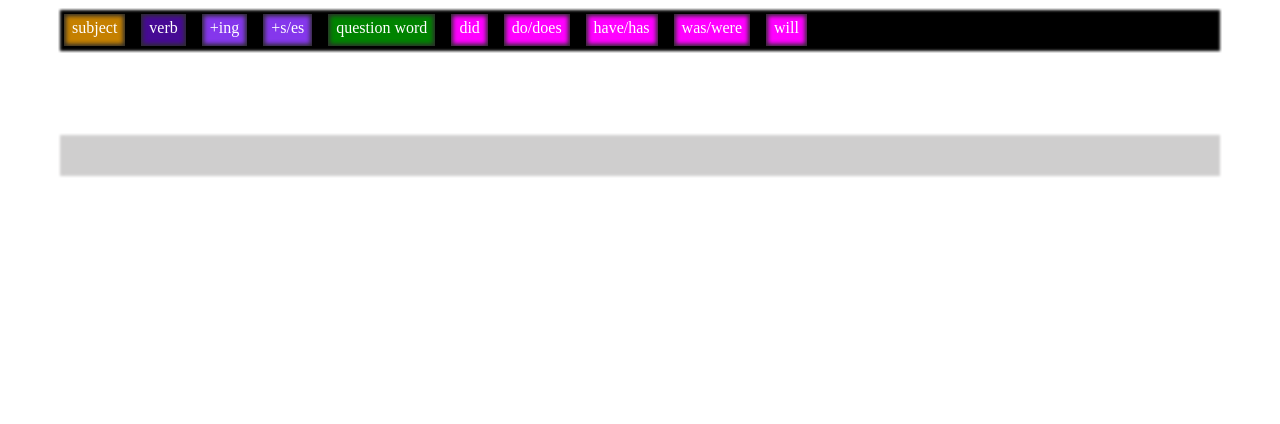
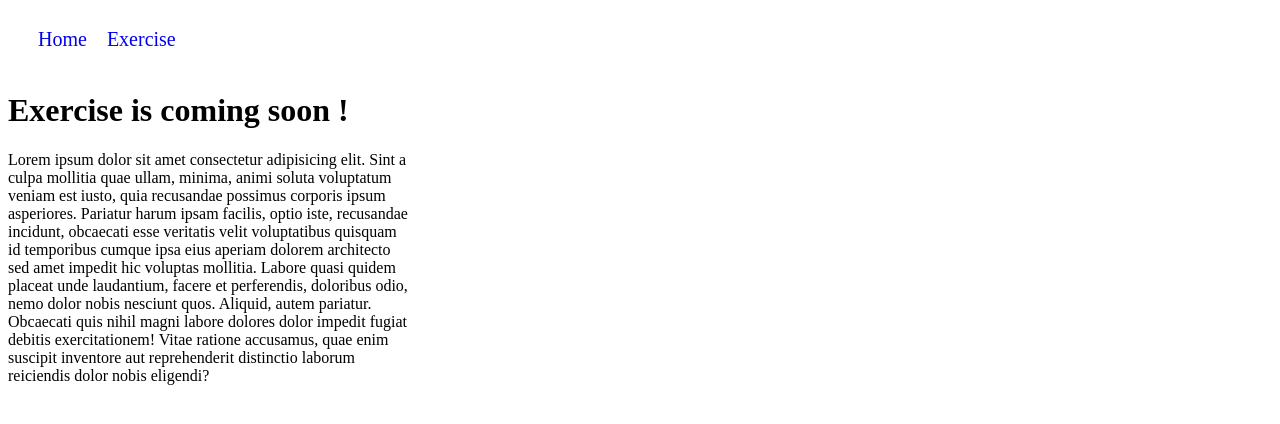
Before and after one commit to bmartin97/quick-grammar, a React (Vite) app: page / in a window 1280 px wide. Shown: the top 424 px of the page. Built offline with nearby package versions, Linux system fonts and the light colour scheme.

Commit message:
added default routing system

```diff
--- a/package.json
+++ b/package.json
@@ -15,7 +15,8 @@
   "dependencies": {
     "prop-types": "^15.8.1",
     "react": "^18.2.0",
-    "react-dom": "^18.2.0"
+    "react-dom": "^18.2.0",
+    "react-router-dom": "^6.16.0"
   },
   "devDependencies": {
     "@types/react": "^18.2.15",
--- a/src/main.jsx
+++ b/src/main.jsx
@@ -1,9 +1,9 @@
 import React from 'react';
 import ReactDOM from 'react-dom/client';
-import Home from './pages/Home';
+import App from './pages/App';
 
 ReactDOM.createRoot(document.getElementById('root')).render(
   <React.StrictMode>
-    <Home />
+    <App />
   </React.StrictMode>
 );
--- /dev/null
+++ b/src/pages/App.jsx
@@ -0,0 +1,28 @@
+import Home from './Home';
+import Exercise from './Exercise';
+
+import { BrowserRouter, Routes, Route, NavLink } from 'react-router-dom';
+
+const App = () => {
+  return (
+    <>
+      <BrowserRouter>
+        <header>
+          <nav>
+            <NavLink to='/'>Home</NavLink>
+            <NavLink to='Exercise'>Exercise</NavLink>
+          </nav>
+        </header>
+
+        <main>
+          <Routes>
+            <Route index element={<Home />} />
+            <Route path='Exercise' element={<Exercise />} />
+          </Routes>
+        </main>
+      </BrowserRouter>
+    </>
+  );
+};
+
+export default App;
--- /dev/null
+++ b/src/pages/Exercise.jsx
@@ -0,0 +1,118 @@
+import { useState } from 'react';
+import DraggableItem from '../components/DraggableItem';
+import DropArea from '../components/DropArea';
+import styles from './Exercise.module.scss';
+
+function Exercise() {
+  const [sources, setSources] = useState([
+    {
+      id: 'G-0',
+      text: 'subject',
+      bgColor: 'textOrange'
+    },
+    {
+      id: 'G-1',
+      text: 'verb',
+      bgColor: 'textPurple'
+    },
+    {
+      id: 'G-2',
+      text: '+ing',
+      bgColor: 'textPurpleLight'
+    },
+    {
+      id: 'G-3',
+      text: '+s/es',
+      bgColor: 'textPurpleLight'
+    },
+    {
+      id: 'G-4',
+      text: 'question word',
+      bgColor: 'textGreen'
+    },
+    {
+      id: 'G-5',
+      text: 'did',
+      bgColor: 'textMagenta'
+    },
+    {
+      id: 'G-6',
+      text: 'do/does',
+      bgColor: 'textMagenta'
+    },
+    {
+      id: 'G-7',
+      text: 'have/has',
+      bgColor: 'textMagenta'
+    },
+    {
+      id: 'G-8',
+      text: 'was/were',
+      bgColor: 'textMagenta'
+    },
+    {
+      id: 'G-9',
+      text: 'will',
+      bgColor: 'textMagenta'
+    }
+  ]);
+
+  const [destinations, setDestinations] = useState([]);
+  const [draggedItem, setDraggedItem] = useState();
+
+  const onDrag = (event, draggedI) => {
+    event.preventDefault();
+    setDraggedItem(draggedI);
+  };
+
+  const onDrop = (event, isSource) => {
+    const destinationsWithoutDraggedItem = destinations.filter(
+      (destionation) => {
+        return destionation.id !== draggedItem.id;
+      }
+    );
+    const sourcesWithoutDraggedItem = sources.filter((source) => {
+      return source.id !== draggedItem.id;
+    });
+
+    if (isSource) {
+      setSources([...sourcesWithoutDraggedItem, draggedItem]);
+      setDestinations([...destinationsWithoutDraggedItem]);
+    }
+
+    if (!isSource) {
+      setSources([...sourcesWithoutDraggedItem]);
+      setDestinations([...destinationsWithoutDraggedItem, draggedItem]);
+    }
+  };
+
+  return (
+    <>
+      <div className={styles.exercise}>
+        <DropArea color={'source'} onDrop={(event) => onDrop(event, true)}>
+          {sources.map((source, index) => (
+            <DraggableItem
+              key={index}
+              text={source.text}
+              color={source.bgColor}
+              onDrag={(event) => onDrag(event, source)}></DraggableItem>
+          ))}
+        </DropArea>
+
+        <DropArea
+          color={`destination`}
+          onDrop={(event) => onDrop(event, false)}>
+          {destinations.map((destination, index) => (
+            <DraggableItem
+              key={index}
+              text={destination.text}
+              color={destination.bgColor}
+              onDrag={(event) => onDrag(event, destination)}></DraggableItem>
+          ))}
+        </DropArea>
+      </div>
+    </>
+  );
+}
+
+export default Exercise;
--- /dev/null
+++ b/src/pages/Exercise.module.scss
@@ -0,0 +1,17 @@
+.exercise {
+  width: 100%;
+  display: flex;
+  align-items: center;
+  flex-direction: column;
+  gap: 5rem;
+}
+
+nav {
+  padding: 20px;
+  font-size: 20px;
+
+  a {
+    padding: 10px;
+    text-decoration: none;
+  }
+}
--- a/src/pages/Home.jsx
+++ b/src/pages/Home.jsx
@@ -1,114 +1,22 @@
-import { useState } from 'react';
-import DraggableItem from '../components/DraggableItem';
-import DropArea from '../components/DropArea';
-import styles from './Home.module.scss';
-
-function Home() {
-  const [sources, setSources] = useState([
-    {
-      id: 'G-0',
-      text: 'subject',
-      bgColor: 'textOrange'
-    },
-    {
-      id: 'G-1',
-      text: 'verb',
-      bgColor: 'textPurple'
-    },
-    {
-      id: 'G-2',
-      text: '+ing',
-      bgColor: 'textPurpleLight'
-    },
-    {
-      id: 'G-3',
-      text: '+s/es',
-      bgColor: 'textPurpleLight'
-    },
-    {
-      id: 'G-4',
-      text: 'question word',
-      bgColor: 'textGreen'
-    },
-    {
-      id: 'G-5',
-      text: 'did',
-      bgColor: 'textMagenta'
-    },
-    {
-      id: 'G-6',
-      text: 'do/does',
-      bgColor: 'textMagenta'
-    },
-    {
-      id: 'G-7',
-      text: 'have/has',
-      bgColor: 'textMagenta'
-    },
-    {
-      id: 'G-8',
-      text: 'was/were',
-      bgColor: 'textMagenta'
-    },
-    {
-      id: 'G-9',
-      text: 'will',
-      bgColor: 'textMagenta'
-    }
-  ]);
-
-  const [destinations, setDestinations] = useState([]);
-  const [draggedItem, setDraggedItem] = useState();
-
-  const onDrag = (event, draggedI) => {
-    event.preventDefault();
-    setDraggedItem(draggedI);
-  };
-
-  const onDrop = (event, isSource) => {
-    const destinationsWithoutDraggedItem = destinations.filter(
-      (destionation) => {
-        return destionation.id !== draggedItem.id;
-      }
-    );
-    const sourcesWithoutDraggedItem = sources.filter((source) => {
-      return source.id !== draggedItem.id;
-    });
-
-    if (isSource) {
-      setSources([...sourcesWithoutDraggedItem, draggedItem]);
-      setDestinations([...destinationsWithoutDraggedItem]);
-    }
-
-    if (!isSource) {
-      setSources([...sourcesWithoutDraggedItem]);
-      setDestinations([...destinationsWithoutDraggedItem, draggedItem]);
-    }
-  };
-
+const Home = () => {
   return (
-    <div className={styles.home}>
-      <DropArea color={'source'} onDrop={(event) => onDrop(event, true)}>
-        {sources.map((source, index) => (
-          <DraggableItem
-            key={index}
-            text={source.text}
-            color={source.bgColor}
-            onDrag={(event) => onDrag(event, source)}></DraggableItem>
-        ))}
-      </DropArea>
-
-      <DropArea color={`destination`} onDrop={(event) => onDrop(event, false)}>
-        {destinations.map((destination, index) => (
-          <DraggableItem
-            key={index}
-            text={destination.text}
-            color={destination.bgColor}
-            onDrag={(event) => onDrag(event, destination)}></DraggableItem>
-        ))}
-      </DropArea>
-    </div>
+    <>
+      <h1>Exercise is coming soon !</h1>
+      <p style={{ width: '400px' }}>
+        Lorem ipsum dolor sit amet consectetur adipisicing elit. Sint a culpa
+        mollitia quae ullam, minima, animi soluta voluptatum veniam est iusto,
+        quia recusandae possimus corporis ipsum asperiores. Pariatur harum ipsam
+        facilis, optio iste, recusandae incidunt, obcaecati esse veritatis velit
+        voluptatibus quisquam id temporibus cumque ipsa eius aperiam dolorem
+        architecto sed amet impedit hic voluptas mollitia. Labore quasi quidem
+        placeat unde laudantium, facere et perferendis, doloribus odio, nemo
+        dolor nobis nesciunt quos. Aliquid, autem pariatur. Obcaecati quis nihil
+        magni labore dolores dolor impedit fugiat debitis exercitationem! Vitae
+        ratione accusamus, quae enim suscipit inventore aut reprehenderit
+        distinctio laborum reiciendis dolor nobis eligendi?
+      </p>
+    </>
   );
-}
+};
 
 export default Home;
--- a/src/pages/Home.module.scss
+++ /dev/null
@@ -1,7 +0,0 @@
-.home {
-  width: 100%;
-  display: flex;
-  align-items: center;
-  flex-direction: column;
-  gap: 5rem;
-}
```
Also changed, not shown: 1 other file (tests, documents, lock files or other folders).
